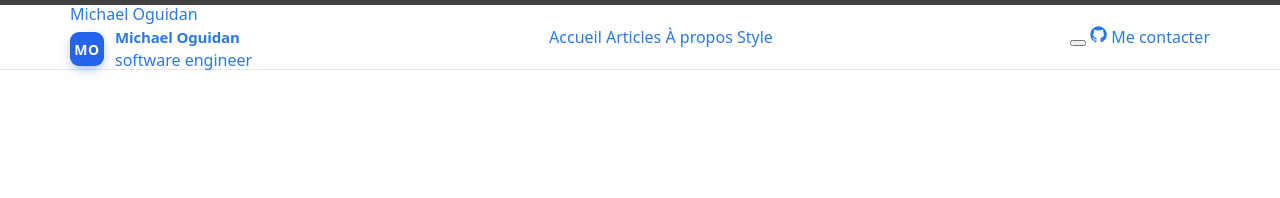
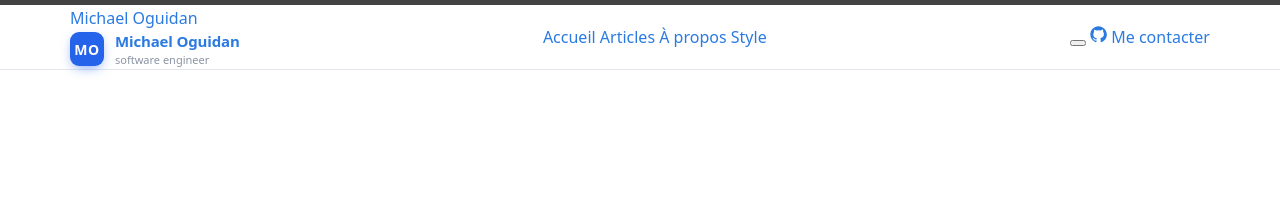
Before and after one commit to Oguidan/MichaelOguidan, a Jekyll site: the page built from index.html, in a window 1280 px wide. Shown: the top 198 px of the page. Built offline with Jekyll 4.4.1, drawn with Linux system fonts in a browser that asks for light colours.

Commit message:
Add .brandsub styles for improved typography in the header

```diff
--- a/_sass/micky/_layout.scss
+++ b/_sass/micky/_layout.scss
@@ -43,6 +43,11 @@
   font-weight: 600;
   font-size: 15px;
   letter-spacing: -.01em;
+}
+
+.brandsub {
+  font-size: 11px;
+  color: var(--faint);
 }
 
 .site-header {
```
